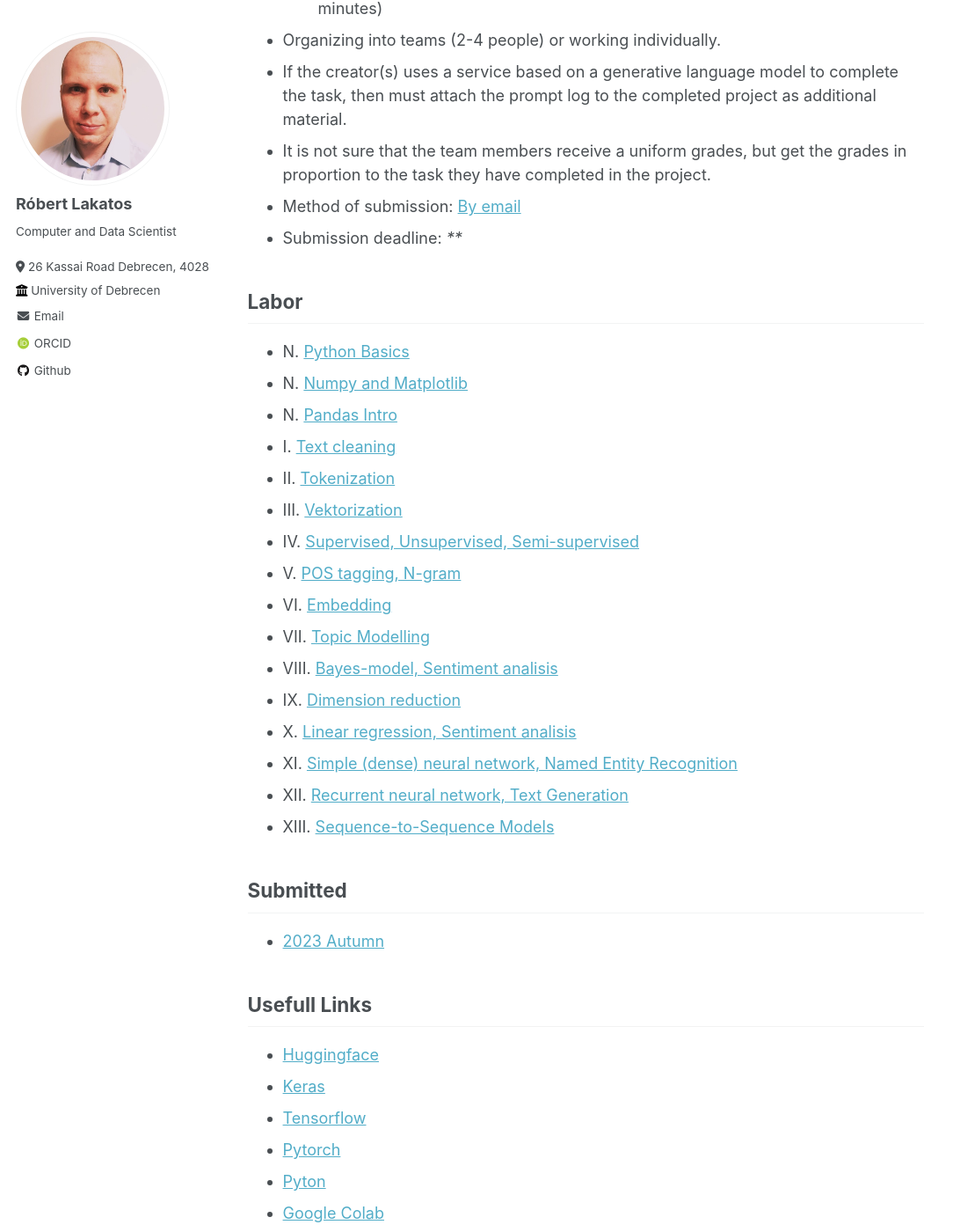
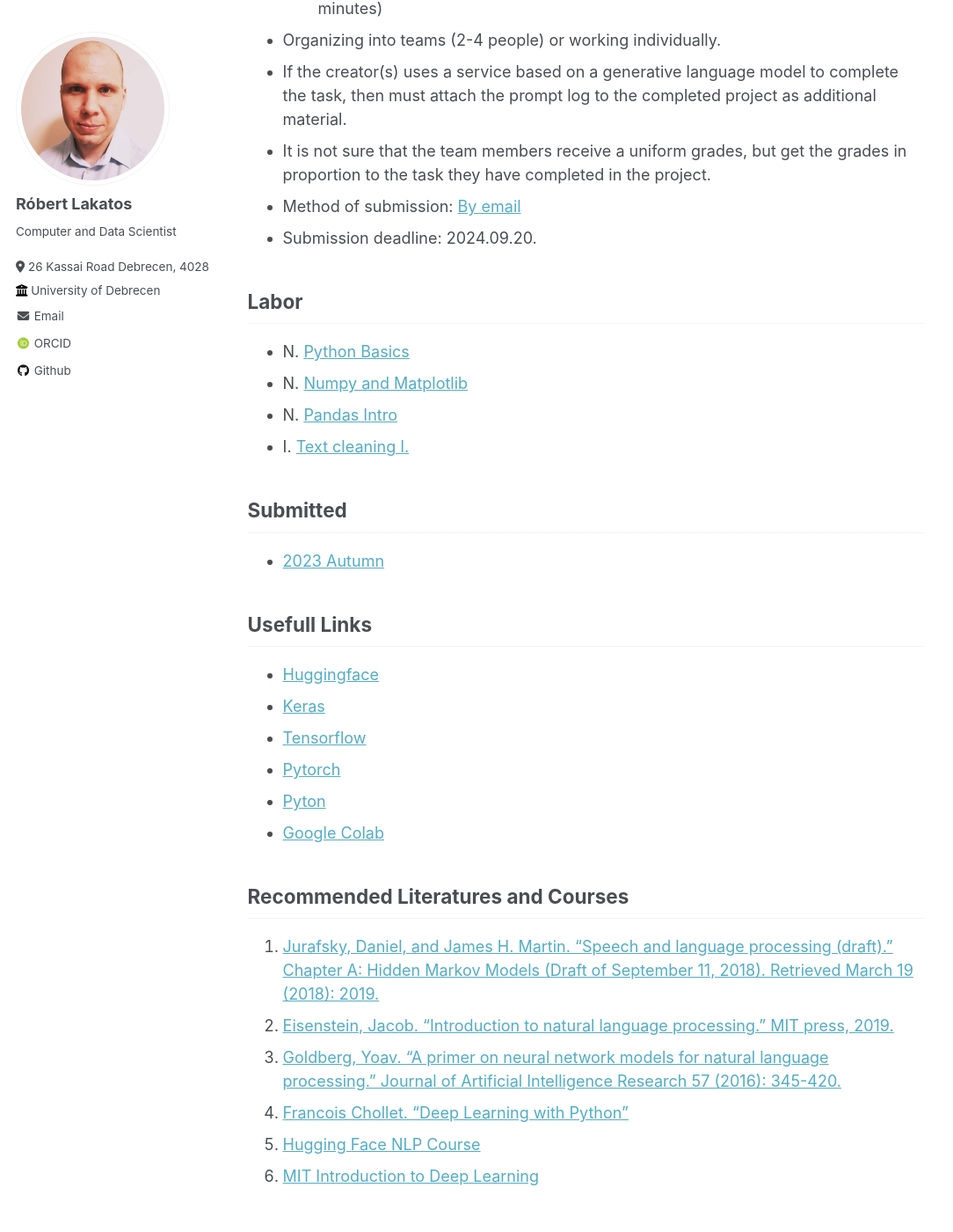
Before and after one commit to robertlakatos/me, a Jekyll site: the page built from _teaching/NLP-I.md, in a window 1280 px wide and 1400 px high, scrolled down 794 px. Shown: the whole window at 88% size, without its empty margins (0-1084 px from the left). Built offline with Jekyll 4.4.1, drawn with Linux system fonts in a browser that asks for light colours; some web fonts are replaced.

Commit message:
202409101107

```diff
--- a/_teaching/NLP-I.md
+++ b/_teaching/NLP-I.md
@@ -24,26 +24,14 @@ Within the framework of the subject, students will learn about the basics of nat
 - If the creator(s) uses a service based on a generative language model to complete the task, then must attach the prompt log to the completed project as additional material.
 - It is not sure that the team members receive a uniform grades, but get the grades in proportion to the task they have completed in the project.
 - Method of submission: [By email](mailto:lakatos.robert@inf.unideb.hu)
-- Submission deadline: ****
+- Submission deadline: 2024.09.20.
 
 ## Labor
 
 - N.    [Python Basics](../materials/NLP-I/labor/N-python)
 - N.    [Numpy and Matplotlib](../materials/NLP-I/labor/N-numpy-and-matplotlib)
 - N.    [Pandas Intro](../materials/NLP-I/labor/N-pandas)
-- I.    [Text cleaning](../materials/NLP-I/labor/I-text-cleaning)
-- II.   [Tokenization](../materials/NLP-I/labor/II-tokenization)
-- III.  [Vektorization](../materials/NLP-I/labor/III-vektorization)
-- IV.   [Supervised, Unsupervised, Semi-supervised](../materials/NLP-I/labor/IV-sus)
-- V.    [POS tagging, N-gram](../materials/NLP-I/labor/V-pos-n)
-- VI.   [Embedding](../materials/NLP-I/labor/VI-embedding)
-- VII.  [Topic Modelling](../materials/NLP-I/labor/VII-topic-modelling)
-- VIII. [Bayes-model, Sentiment analisis](../materials/NLP-I/labor/VIII-bayes-sa)
-- IX.   [Dimension reduction](../materials/NLP-I/labor/IX-dimension-reduction)
-- X.    [Linear regression, Sentiment analisis](../materials/NLP-I/labor/X-lr-sa)
-- XI.   [Simple (dense) neural network, Named Entity Recognition](../materials/NLP-I/labor/XI-nn-ner)
-- XII.  [Recurrent neural network, Text Generation](../materials/NLP-I/labor/XII-rnn-textgen)
-- XIII. [Sequence-to-Sequence Models](../materials/NLP-I/labor/XIII-stos)
+- I.    [Text cleaning I.](../materials/NLP-I/labor/I-text-cleaning)
 
 ## Submitted
 
```
Also changed, not shown: _teaching/AIPD.md (+3 -13 lines), materials/NLP-I/labor/I-text-cleaning.md (+0 -30 lines), 1 other file.
